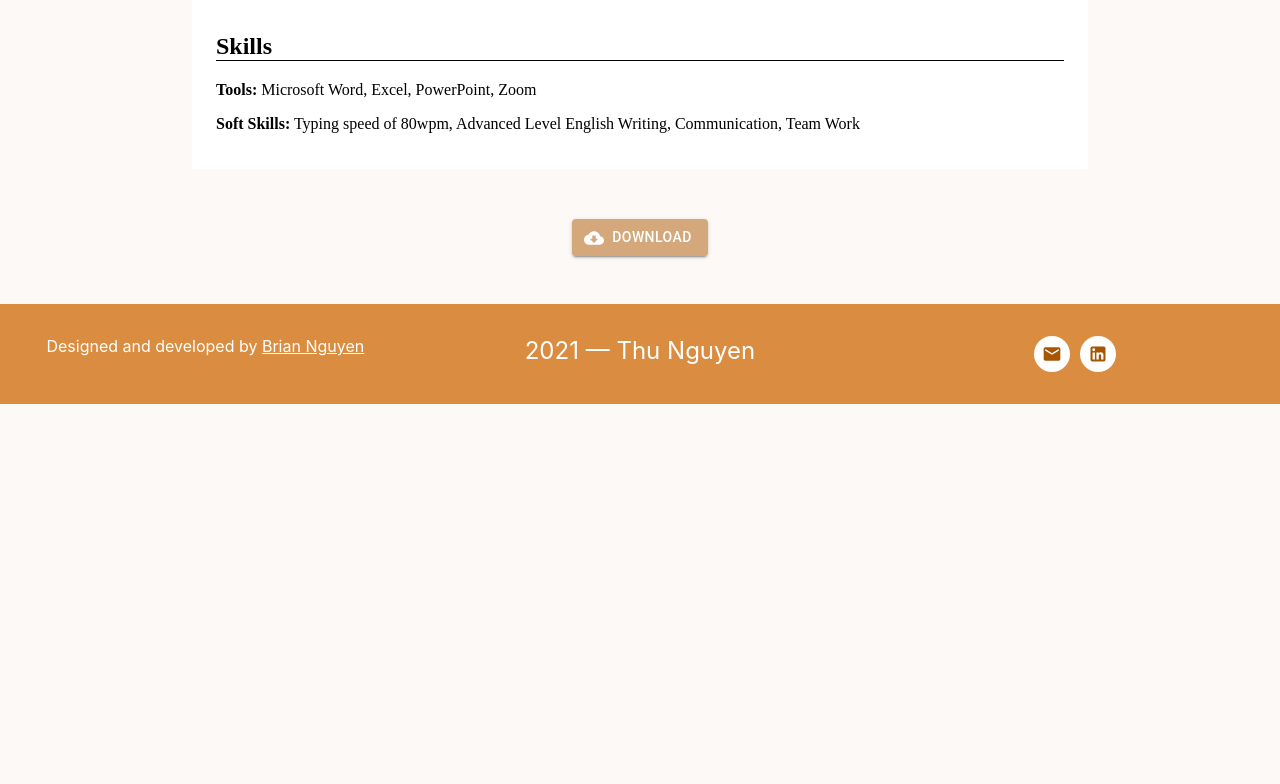
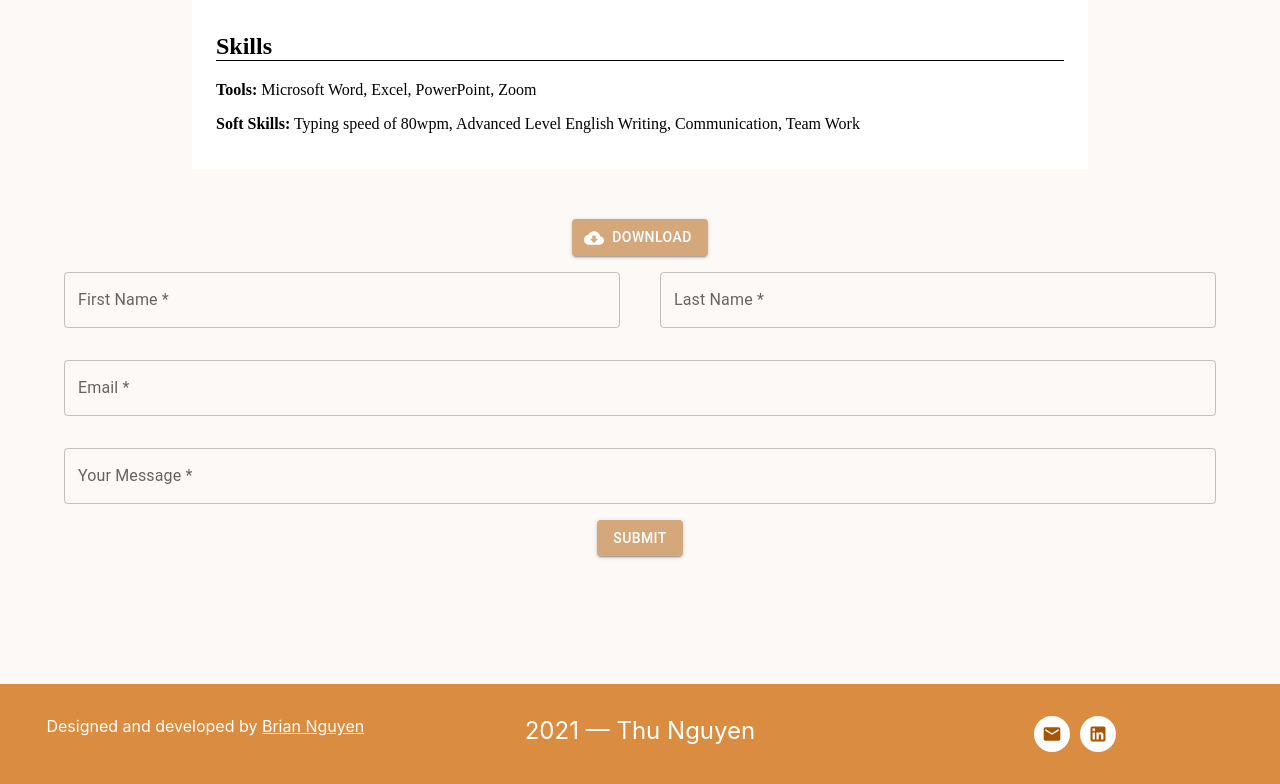
Before and after one commit to Brian-E-Nguyen/Thu-Website, a React (Create React App) app: page / in a window 1280 px wide. Shown: the part 2258-3042 px from the top of the page. Before the commit the page ends 2662 px from the top, so only its background shows below. Built offline with nearby package versions, Linux system fonts and the light colour scheme.

Commit message:
import ContactForm

```diff
--- a/src/views/HomeView.js
+++ b/src/views/HomeView.js
@@ -1,6 +1,7 @@
 import Introduction from '../components/Home/Introduction';
 import About from '../components/Home/About';
 import ResumeSection from '../components/Resume/ResumeSection';
+import ContactForm from '../components/Contact/ContactForm';
 
 import { Container } from '@mui/material';
 
@@ -12,6 +13,9 @@ const Home = () => {
         <About />
       </Container>
       <ResumeSection />
+      <Container>
+        <ContactForm />
+      </Container>
     </section>
   );
 };
```
